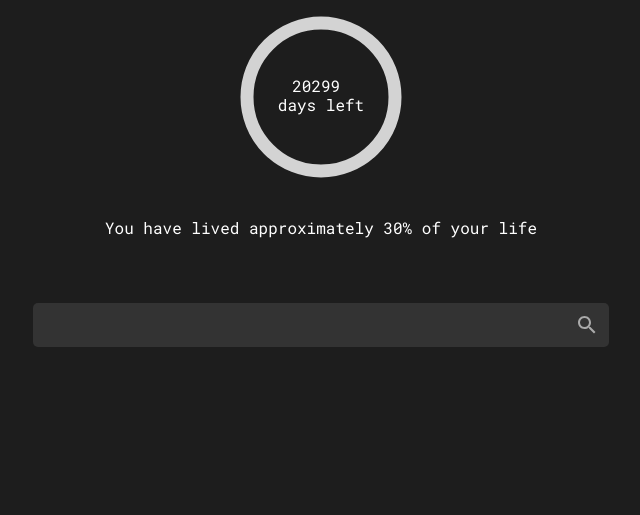
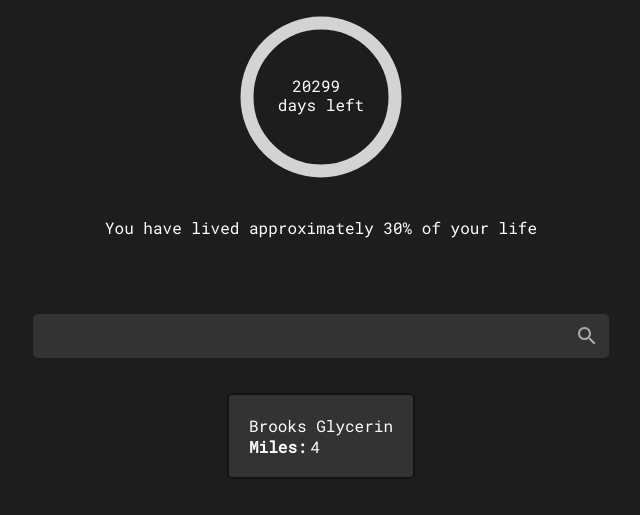
Before and after one commit to rjmontgo/Homepage, a plain HTML site: page index.html in a window 1280 px wide. Shown: the part 97-612 px from the top of the page, without its empty margins (319-959 px from the left). Drawn offline with Linux system fonts and the light colour scheme.

Commit message:
Add shoe tracking

```diff
--- a/index.css
+++ b/index.css
@@ -19,6 +19,7 @@ body {
 }
 
 p,
+span,
 h1,
 h2,
 h3 {
@@ -32,8 +33,18 @@ h3 {
 
 .searchbar {
   display: flex;
-  position: absolute;
-  top: 50vh;
+  position: relative;
+  margin-top: 60px;
+}
+
+.card {
+  border-style: solid;
+  border-radius: 5px;
+  border-width: 2px;
+  border-color: #131313;
+  background-color: #333333;
+  padding: 20px;
+  margin: 5px;
 }
 
 #searchInput {
--- a/index.html
+++ b/index.html
@@ -40,6 +40,17 @@
       <input id="searchButton" type="image" src="assets/search-24px.svg" />
     </div>
 
+    <!-- shoe tracker -->
+    <div style="margin-top: 30px">
+      <div style="float: left;">
+        <div id="card" class="card">
+          <p style="margin: 0px">Brooks Glycerin</p>
+          <span style="font-weight: bold;">Miles:</span>
+          <span>4</span>
+        </div>
+      </div>
+    </div>
+
   </div>
 
   <script src="./ProgressRing.js"></script>
```
